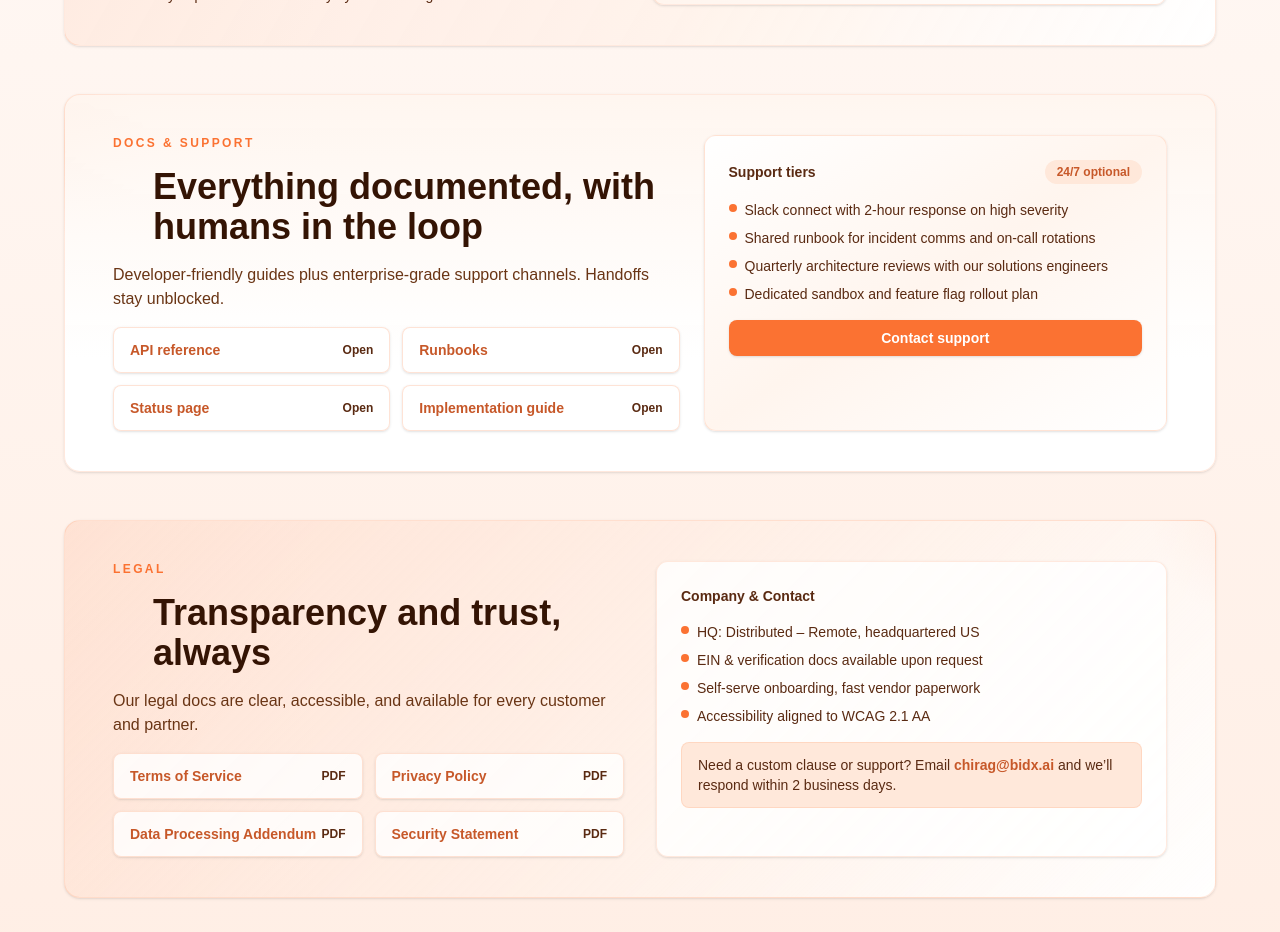
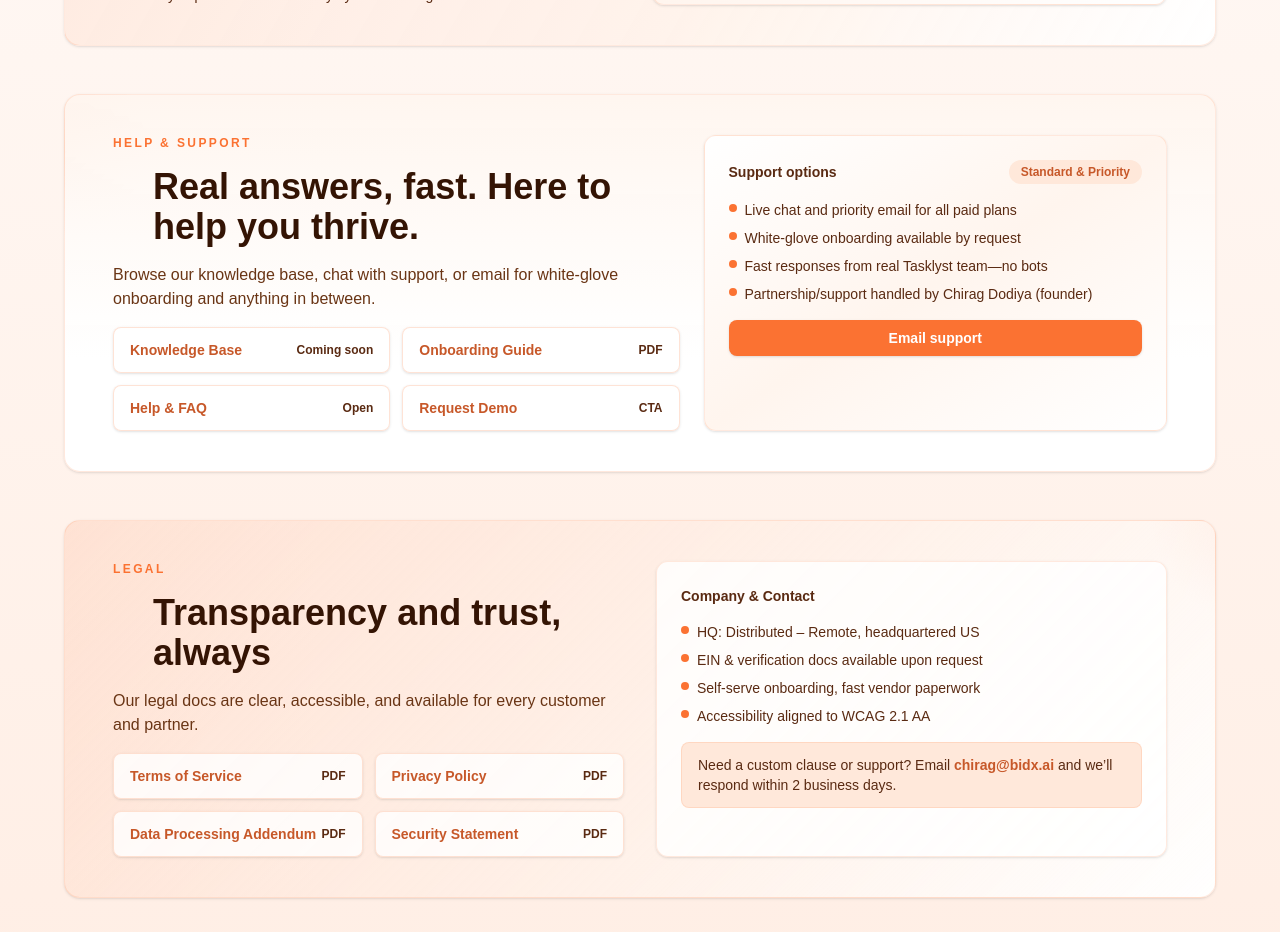
Before and after one commit to chiragbidx/web-mason-tjz, a Next.js app: page / in a window 1280 px wide. Shown: the part 3960-4892 px from the top of the page. Built offline with nearby package versions, Linux system fonts and the light colour scheme; no server answers; the database is empty; some icons are missing.

Commit message:
Update DocsSupportSection for Tasklyst real-world support/use case

```diff
--- a/components/home/DocsSupportSection.tsx
+++ b/components/home/DocsSupportSection.tsx
@@ -1,7 +1,7 @@
 import { HugeiconsIcon } from "@hugeicons/react";
 import { Book02Icon } from "@hugeicons/core-free-icons";
 
-// Section: Documentation links and support tiers
+// Section: Documentation links and support tiers for Tasklyst users
 export function DocsSupportSection() {
   return (
     <section
@@ -15,14 +15,14 @@ export function DocsSupportSection() {
       }}
     >
       <div className="space-y-4">
-        <p className="text-xs font-semibold uppercase tracking-[0.2em] text-[#fb7232]">Docs & Support</p>
+        <p className="text-xs font-semibold uppercase tracking-[0.2em] text-[#fb7232]">Help & Support</p>
         <h2 className="flex items-center gap-3 text-3xl font-bold text-[#341404] sm:text-4xl">
           <HugeiconsIcon icon={Book02Icon} size={28} color="#fb7232" strokeWidth={1.6} />
-          Everything documented, with humans in the loop
+          Real answers, fast. Here to help you thrive.
         </h2>
-        <p className="text-base text-[#6a3515]">Developer-friendly guides plus enterprise-grade support channels. Handoffs stay unblocked.</p>
+        <p className="text-base text-[#6a3515]">Browse our knowledge base, chat with support, or email for white-glove onboarding and anything in between.</p>
         <div className="grid gap-3 sm:grid-cols-2">
-          {[{ label: "API reference", link: "https://nextjs.org/docs" }, { label: "Runbooks", link: "https://vercel.com/changelog" }, { label: "Status page", link: "https://status.example.com" }, { label: "Implementation guide", link: "https://vercel.com/templates" }].map((item, i) => (
+          {[{ label: "Knowledge Base", link: "#", tag: "Coming soon" }, { label: "Onboarding Guide", link: "#", tag: "PDF" }, { label: "Help & FAQ", link: "#", tag: "Open" }, { label: "Request Demo", link: "#cta", tag: "CTA" }].map((item, i) => (
             <a
               key={item.label}
               href={item.link}
@@ -30,27 +30,27 @@ export function DocsSupportSection() {
               style={{ animationDelay: `${i * 0.1}s` }}
             >
               <span>{item.label}</span>
-              <span className="text-xs text-[#5a2a12]">Open</span>
+              <span className="text-xs text-[#5a2a12]">{item.tag}</span>
             </a>
           ))}
         </div>
       </div>
       <div className="space-y-4 rounded-xl border border-[#fb7232]/15 bg-gradient-to-br from-white via-[#fff5ee] to-white p-6 shadow-sm hover-lift">
         <div className="flex items-center justify-between">
-          <p className="text-sm font-semibold text-[#5a2a12]">Support tiers</p>
-          <span className="rounded-full bg-[#ffe8da] px-3 py-1 text-xs font-semibold text-[#c75829]">24/7 optional</span>
+          <p className="text-sm font-semibold text-[#5a2a12]">Support options</p>
+          <span className="rounded-full bg-[#ffe8da] px-3 py-1 text-xs font-semibold text-[#c75829]">Standard & Priority</span>
         </div>
         <ul className="space-y-2 text-sm text-[#5a2a12]">
-          <li className="flex items-start gap-2"><span className="mt-1 h-2 w-2 rounded-full bg-[#fb7232]" /> Slack connect with 2-hour response on high severity</li>
-          <li className="flex items-start gap-2"><span className="mt-1 h-2 w-2 rounded-full bg-[#fb7232]" /> Shared runbook for incident comms and on-call rotations</li>
-          <li className="flex items-start gap-2"><span className="mt-1 h-2 w-2 rounded-full bg-[#fb7232]" /> Quarterly architecture reviews with our solutions engineers</li>
-          <li className="flex items-start gap-2"><span className="mt-1 h-2 w-2 rounded-full bg-[#fb7232]" /> Dedicated sandbox and feature flag rollout plan</li>
+          <li className="flex items-start gap-2"><span className="mt-1 h-2 w-2 rounded-full bg-[#fb7232]" /> Live chat and priority email for all paid plans</li>
+          <li className="flex items-start gap-2"><span className="mt-1 h-2 w-2 rounded-full bg-[#fb7232]" /> White-glove onboarding available by request</li>
+          <li className="flex items-start gap-2"><span className="mt-1 h-2 w-2 rounded-full bg-[#fb7232]" /> Fast responses from real Tasklyst team—no bots</li>
+          <li className="flex items-start gap-2"><span className="mt-1 h-2 w-2 rounded-full bg-[#fb7232]" /> Partnership/support handled by Chirag Dodiya (founder)</li>
         </ul>
         <a
-          href="mailto:support@example.com"
+          href="mailto:chirag@bidx.ai"
           className="inline-flex w-full items-center justify-center rounded-lg bg-[#fb7232] px-4 py-2 text-sm font-semibold text-white shadow-sm transition hover:-translate-y-0.5 hover:bg-[#e06225] hover:shadow-md"
         >
-          Contact support
+          Email support
         </a>
       </div>
     </section>
```
